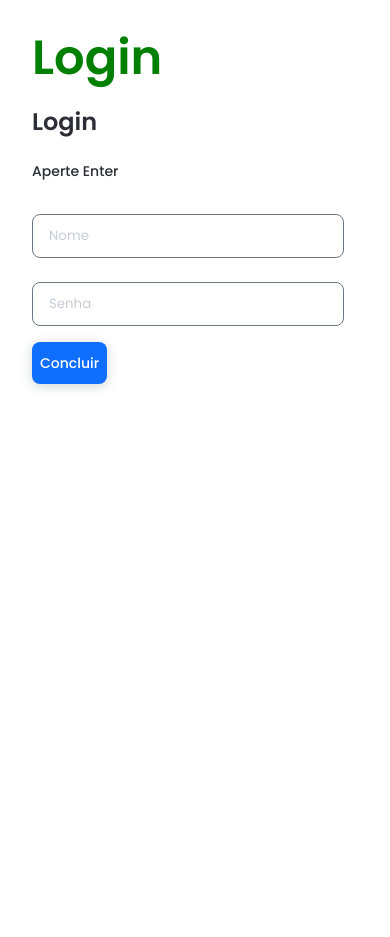
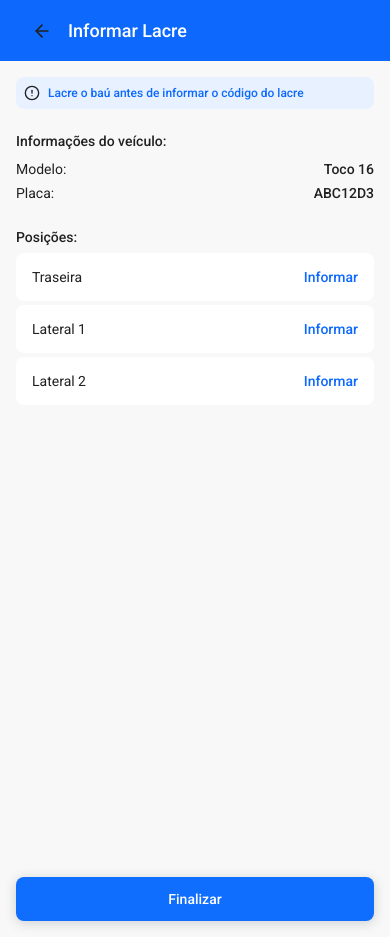
Before and after one commit to VinnyBittencourt/Vinny-Bittencourt, a React (Create React App) app: page /rf in a window 390 px wide. Before the commit the page ends 844 px from the top, so only its background shows below. Built offline with nearby package versions, Linux system fonts and the light colour scheme.

Commit message:
Testando tela mobile no arquivo do RF

```diff
--- a/src/pages/RF/index.js
+++ b/src/pages/RF/index.js
@@ -1,25 +1,60 @@
 import React from "react";
 import { Link } from "react-router-dom";
-import { FiAlertCircle, FiX } from "react-icons/fi";
+import { FiAlertCircle, FiX, FiArrowLeft } from "react-icons/fi";
 
 import "./style.css";
 
 export default function hoje() {
   return (
     <>
+      <div className="mobile">
+        <div className="header">
+          <FiArrowLeft size={20}></FiArrowLeft>
+          <h2>Informar Lacre</h2>
+        </div>
+        <div className="body">
 
-      <div className="rf">
-        <h1>Login</h1>
-        <h5>Login</h5>
-        <p>Aperte Enter</p>
+          <div className="body_group">
+            <div className="disclaimer">
+              <FiAlertCircle size={16}></FiAlertCircle>
+              <p>Lacre o baú antes de informar o código do lacre</p>
+            </div>
 
-        <div className="box-inp">
-          <input type="text" placeholder="Nome" className="inputzera" />
-          <input type="password" placeholder="Senha" className="inputzera" />
+            <div className="info">
+              <h6>Informações do veículo:</h6>
+              <div className="group_info">
+                <div className="info__line">
+                  <p>Modelo:</p>
+                  <p className="bold">Toco 16</p>
+                </div>
+                <div className="info__line">
+                  <p>Placa:</p>
+                  <p className="bold">ABC12D3</p>
+                </div>
+              </div>
+            </div>
+
+            <div className="positions">
+              <h6>Posições:</h6>
+              <div className="group_card">
+                <div className="card">
+                  <p>Traseira</p>
+                  <Link to="#">Informar</Link>
+                </div>
+                <div className="card">
+                  <p>Lateral 1</p>
+                  <Link to="#">Informar</Link>
+                </div>
+                <div className="card">
+                  <p>Lateral 2</p>
+                  <Link to="#">Informar</Link>
+                </div>
+              </div>
+            </div>
+          </div>
+
+          <Link to="#" className="btn">Finalizar</Link>
         </div>
-
-        <a href="#" className="btn-rf">Concluir</a>
-        <div className="caixa01"></div>
       </div>
     </>
   );
--- a/src/pages/RF/style.css
+++ b/src/pages/RF/style.css
@@ -1,81 +1,152 @@
+@import url('https://fonts.googleapis.com/css2?family=Roboto:wght@100;300;400;500;700;900&display=swap');
 
-.rf{
-    color: #2B2F35;
-    font-family: 'Poppins';
-
-    margin-left: 32px;
-    margin-top: 32px;
-    position: absolute;
+*{
+    color:#212121;
+    font-family: 'Roboto', sans-serif;
 }
 
-/* .caixa01{
-    position: relative;
-    background:rgb(70, 53, 47);
-    width: 360px;
-    height: 500px;
-} */
+#root{
+    width: 100vw;
+}
 
-.rf h1{
+.mobile{
+    height: auto;
+    width: 100vw;
+    overflow-x: unset;
+    overflow-y: unset;
+    font-family: 'Roboto', sans-serif;
+}
 
-    font-style: normal;
-    font-weight: 600;
-    font-size: 48px;
-    line-height: 52px;
-    color: #2B2F35;
+.header{
+    width: auto;
+    padding: 20px 24px;
+    background-color: #0D69FD;
+    color: #ffffff;
 
+    display: flex;
+    align-items: center;
+    justify-content: safe;
+}
+
+.header h2{
+    font-size: 18px;
+    font-weight: 500;
+    margin-left: 8px;
+    color: #fff;
+}
+
+.header svg{
+    color: #fff;
+    padding: 0 8px;
+}
+
+.body{
+    padding: 16px;
+    background-color: #F8F8F8;
+    height: 100vh;
+
+    display: flex;
+    flex-direction: column;
+    justify-content: space-between;
+}
+
+.disclaimer{
+    display: flex;
+    align-items: center;
+    justify-content: safe;
+
+    padding: 8px;
+    background-color: #E8F1FF;
+    color: #0D69FD;
+    margin-bottom: 24px;
+    border-radius: 8px;
+}
+
+.disclaimer p{
+    color: #0D69FD;
+    width: 293px;
+    font-size: 12PX;
+    font-weight: 500;
+    margin-left: 8px;
+}
+
+.info{
     margin-bottom: 24px;
 }
 
-.rf h5{
-    font-style: normal;
-    font-weight: 600;
-    font-size: 24px;
-    line-height: 28px;
-
-    margin-bottom: 24px;
+.info h6{
+    font-size: 14px;
+    font-weight: 500;
+    margin-bottom: 8px;
 }
 
-.rf p{
-    font-style: normal;
-    font-weight: 500;
+.info__line{
+    display: flex;
+    align-items: center;
+    justify-content: space-between;
+
     font-size: 14px;
-    line-height: 22px;
-
-    margin-bottom: 32px;
+    line-height: 24px;
 }
 
-.box-inp{
+.bold {
+    font-weight: 500;
+}
+
+
+.positions h6{
+    font-size: 14px;
+    font-weight: 500;
+    margin-bottom: 8px;
+}
+
+.group_card{
     display: flex;
     flex-direction: column;
 }
 
-.inputzera{
-    border: 1px solid #6B7786;
+.card{
+    display: flex;
+    justify-content: space-between;
 
-
-    padding: 11px 16px;
-    width: 278px;
+    padding: 16px;
+    background-color: #fff;
+    margin-bottom: 4px;
     border-radius: 8px;
-
-    margin-bottom: 24px;
 }
 
-.inputzera::placeholder{
-    color: #C7CDD6;
+.card p{
+    font-size: 14px;
 }
 
-.btn-rf{
+.card a{
+    font-size: 14px;
+    color: #0D69FD;
+    text-decoration: none;
+    font-weight: 500;
+
+}
+
+.btn{
     background-color: #0F6EFE;
     box-shadow: 0px 2px 12px rgba(73, 80, 87, 0.24);
     border-radius: 8px;
     padding: 11px 8px;
     text-decoration: none;
     color: #fff;
-
     font-style: normal;
     font-weight: 500;
     font-size: 14px;
     line-height: 22px;
+    cursor: pointer;
+
+    display: flex;
+    align-items: cent;
+    justify-content: center;
+}
+
+.btn:hover{
+    background-color: #144286;
 }
 
 /* Width */
@@ -85,88 +156,3 @@
         color: red;
     }
 }
-
-@media (max-width: 481px) {
-    .rf h1{
-        color: blue;
-    }
-}
-
-@media (max-width: 400px) {
-    .rf h1{
-        color: green;
-    }
-}
-
-@media (max-width: 380px) {
-    .rf h1{
-        color: cyan;
-    }
-}
-
-@media (max-width: 360px) {
-    .rf h1{
-        color: pink;
-    }
-}
-
-@media (max-width: 340px) {
-    .rf h1{
-        color: rgb(70, 53, 47);
-    }
-}
-
-
-/* Height */
-
-
-@media (max-height: 700px) {
-    .rf{
-        background-color: rgb(134, 126, 252);
-    }
-}
-
-
-@media (max-height: 800px) {
-    .rf{
-        background-color: rgb(0, 255, 149);
-    }
-}
-
-@media (max-height: 650px) {
-    .rf{
-        background-color: rgb(199, 203, 255);
-    }
-}
-
-@media (max-height: 600px) {
-    .rf{
-        background-color: rgb(192, 158, 5);
-    }
-}
-
-
-@media (max-height: 550px) {
-    .rf{
-        background-color: rgb(3, 113, 156);
-    }
-}
-
-@media (max-height: 500px) {
-    .rf{
-        background-color: rgb(118, 143, 117);
-    }
-}
-
-
-@media (max-height: 450px) {
-    .rf{
-        background-color: rgb(255, 83, 112);
-    }
-}
-
-@media (max-height: 400px) {
-    .rf{
-        background-color: rgb(70, 53, 47);
-    }
-}
```
